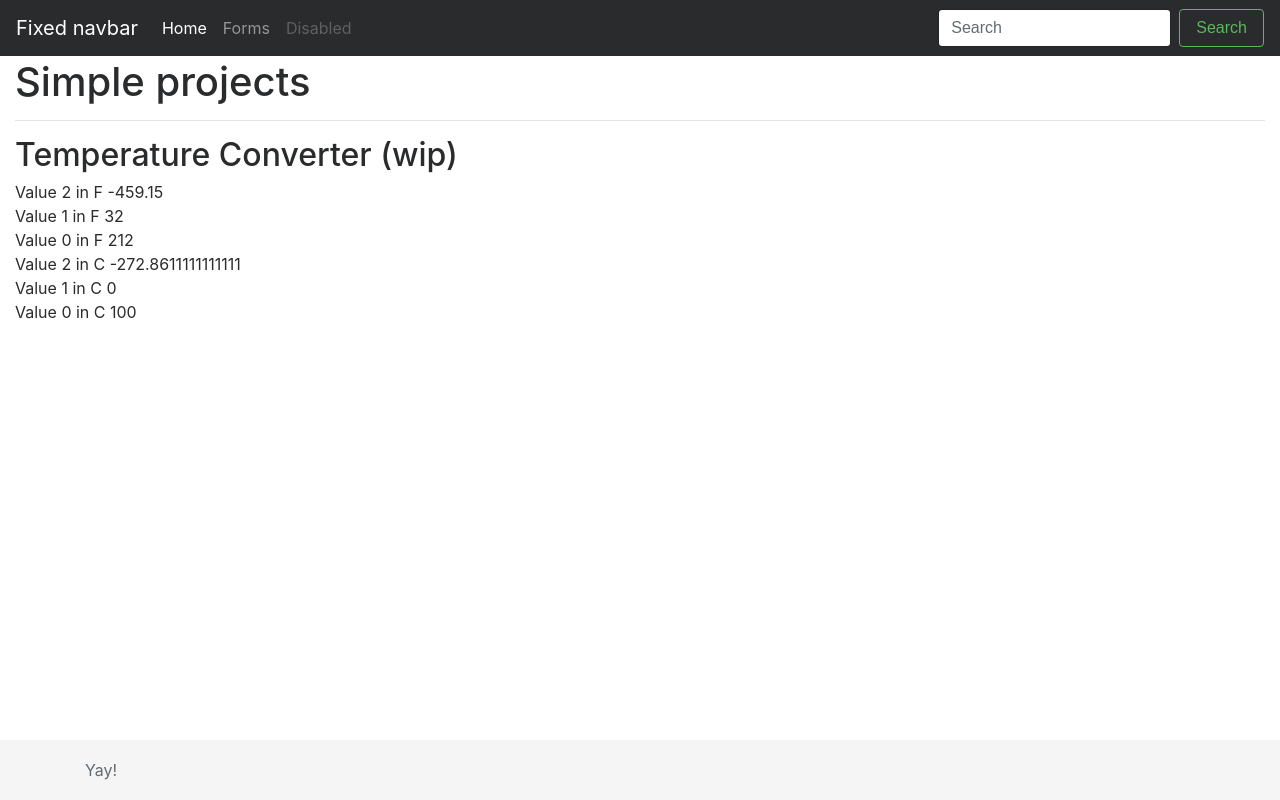
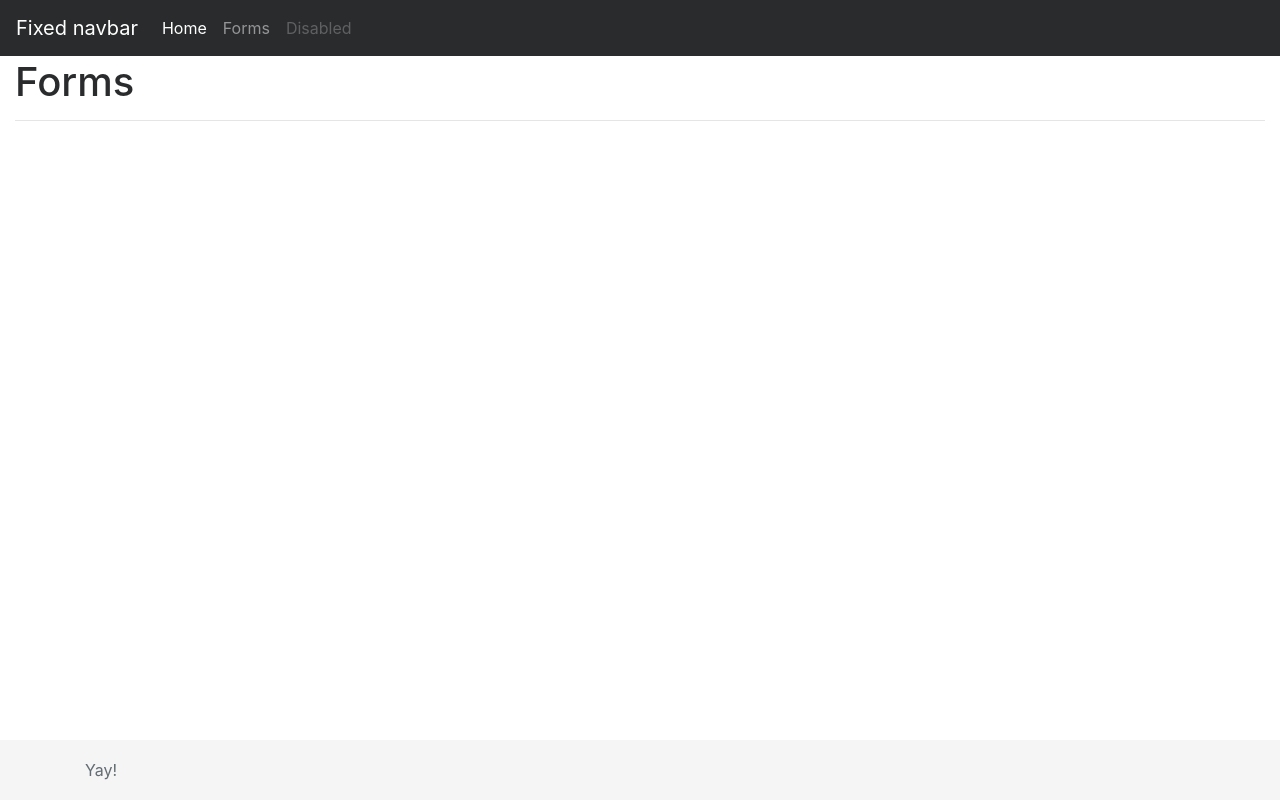
Before and after one commit to joshahdell/web-project, a plain HTML site: page code/forms.html in a window 1280 px wide. Drawn offline with nearby package versions, Linux system fonts and the light colour scheme.

Commit message:
froms.html

```diff
--- a/code/forms.html
+++ b/code/forms.html
@@ -36,20 +36,18 @@
             <a class="nav-link disabled" href="#">Disabled</a>
           </li>
         </ul>
-        <form class="form-inline mt-2 mt-md-0">
+        <!--<form class="form-inline mt-2 mt-md-0">
           <input class="form-control mr-sm-2" type="text" placeholder="Search">
           <button class="btn btn-outline-success my-2 my-sm-0" type="submit">Search</button>
-        </form>
+        </form>-->
       </div>
     </nav>
 
     <!-- Begin page content -->
     <div class="container-fluid">
-        <h1>Simple projects</h1>
+        <h1>Forms</h1>
         <hr>
-        <h2>Temperature Converter (wip)</h2>
-      <!-- Colbys basic ass scripts -->
-      <script src="/public/scripts/temp-conversion.js"></script>
+
 
 
 
```
